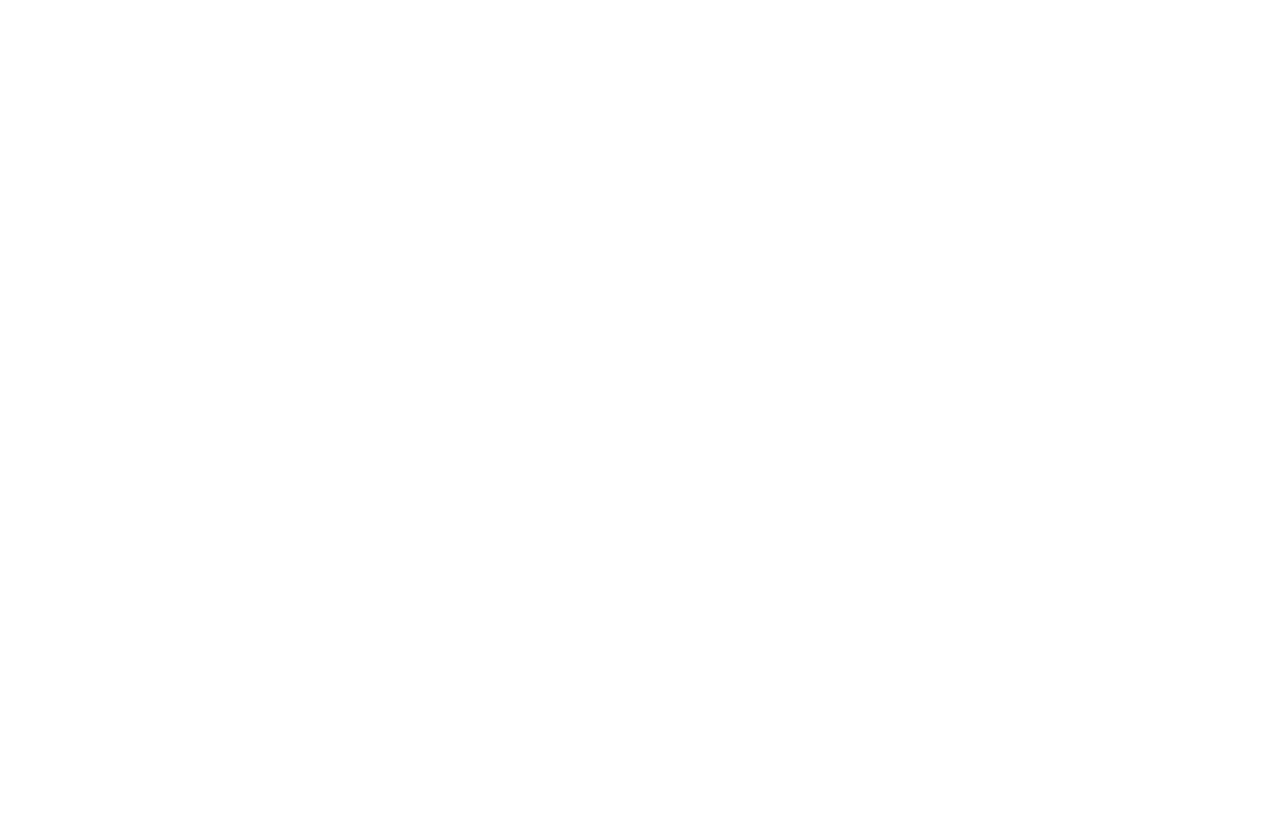
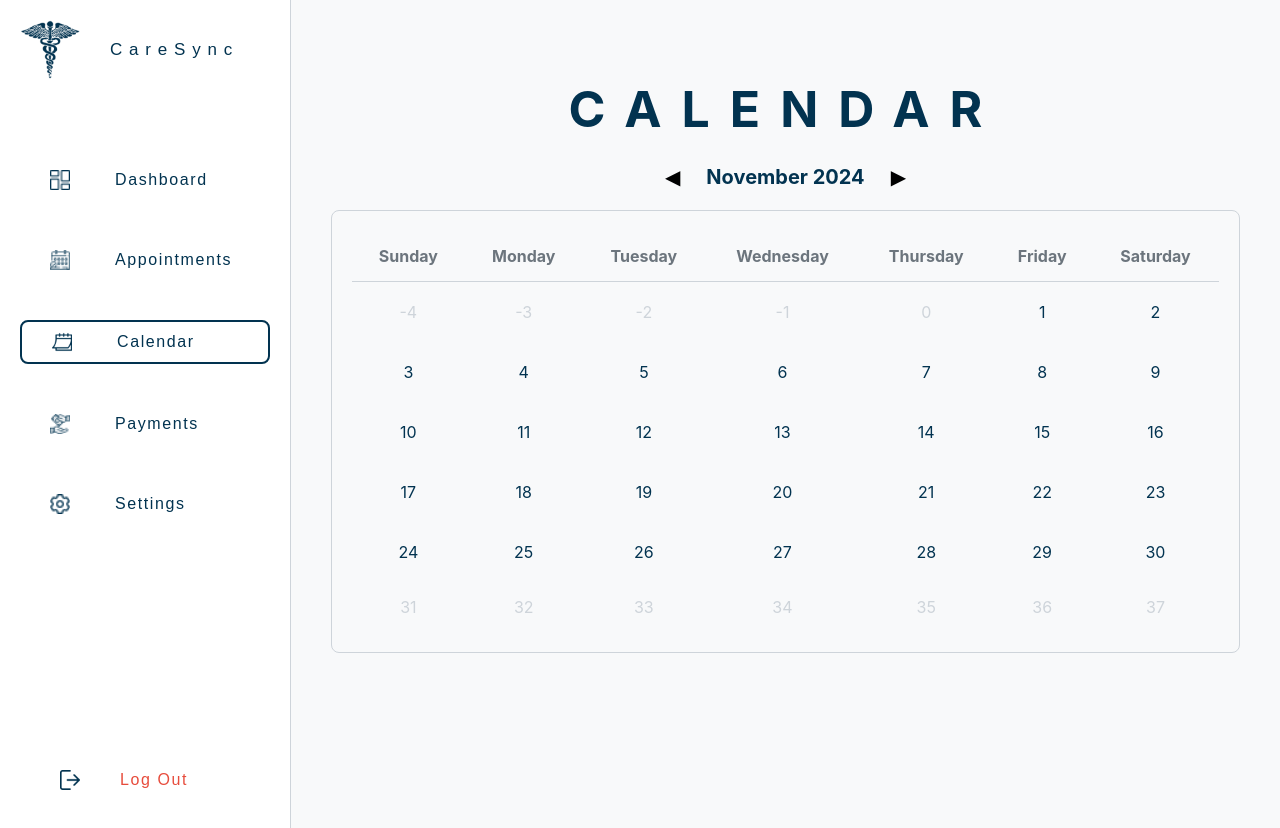
Before and after one commit to AbarquezMyk/IndustryElective-AppDev, a React (Create React App) app in the folder caresync/: page /Calendar in a window 1280 px wide. Before the commit this address had no page. Shown: the top 828 px of the page. Before the commit the page ends 800 px from the top, so only its background shows below. Built offline with nearby package versions, Linux system fonts and the light colour scheme.

Commit message:
Initial Commit of Calendar.jsx

```diff
--- a/caresync/src/App.js
+++ b/caresync/src/App.js
@@ -2,7 +2,7 @@ import React from 'react';
 import { BrowserRouter as Router, Routes, Route } from 'react-router-dom';
 import Home from './components/Home';
 // import PaymentMethods from './components/PaymentMethod';
-// import Calendar from './components/Calendar';
+import Calendar from './components/Calendar';
 // import OnlineForm from './components/OnlineForm';
 // import Patient from './components/Patient';
 import PatientProfileForm from './components/PatientProfileForm';
@@ -17,7 +17,7 @@ const App = () => {
       <Routes>
       <Route path="/home" element={<Home />} />
       {/* <PaymentMethods /> */}
-      {/* <Calendar /> */}
+      <Route path="/Calendar" element={<Calendar />} />
       {/*<OnlineForm /> */}
       {/*<Patient /> */}
       {/*<PatientProfileForm /> */}
--- a/caresync/src/components/Calendar.jsx
+++ b/caresync/src/components/Calendar.jsx
@@ -41,9 +41,9 @@ const Sidebar = () => (
         <ul style={{ listStyle: 'none', padding: '0', margin: '0' }}>
             {[
                 { icon: dashboard, label: 'Dashboard', link: '/' },
-                { icon: appointment, label: 'Appointments', link: '/appointment' },
+                { icon: appointment, label: 'Appointments', link: '/AppointmentHistory' },
                 { icon: calendar, label: 'Calendar', link: '/calendar', highlighted: true },
-                { icon: payment, label: 'Payments', link: '/payment' },
+                { icon: payment, label: 'Payments', link: '/PaymentMethod' },
                 { icon: setting, label: 'Settings', link: '/settings' },
             ].map((item, index) => (
                 <li key={index} style={{
```
